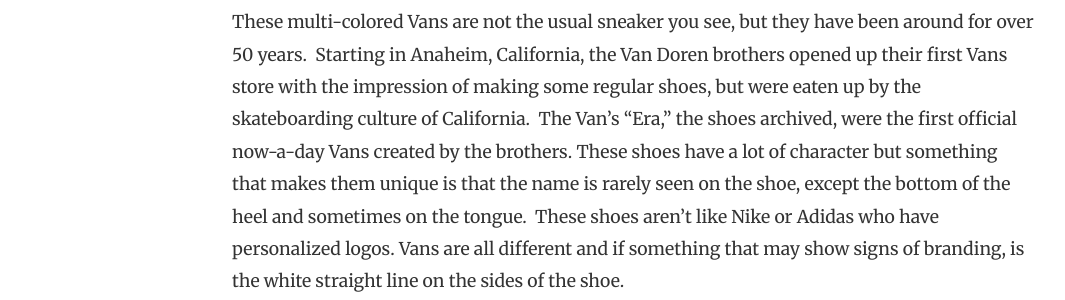
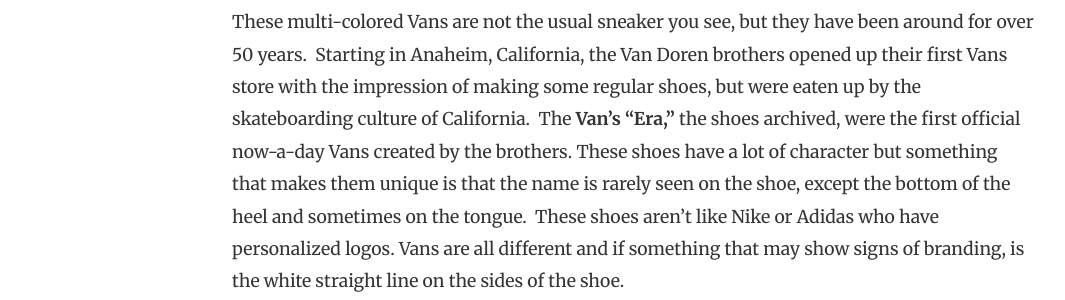
Before and after one commit to H301HistoryHarvest/H301HistoryHarvest, a Jekyll site: the page built from _items/2019-10-03-0018.md, in a window 1280 px wide and 900 px high. Shown: the part 441-741 px from the top of the window, without its empty margins (53-1118 px from the left). Built offline with Jekyll 4.4.1, drawn with Linux system fonts in a browser that asks for light colours; nearby versions of some CDN libraries; comment, search, counter and statistics services are not loaded.

Commit message:
Update 2019-10-03-0018.md

```diff
--- a/_items/2019-10-03-0018.md
+++ b/_items/2019-10-03-0018.md
@@ -16,7 +16,7 @@ tags: [ material culture, clothing, feet, shoes, skateboarding, Vans, Lucky]
 
 ## About This Item
 
-These multi-colored Vans are not the usual sneaker you see, but they have been around for over 50 years.  Starting in Anaheim, California, the Van Doren brothers opened up their first Vans store with the impression of making some regular shoes, but were eaten up by the skateboarding culture of California.  The Van’s “Era,” the shoes archived, were the first official now-a-day Vans created by the brothers. These shoes have a lot of character but something that makes them unique is that the name is rarely seen on the shoe, except the bottom of the heel and sometimes on the tongue.  These shoes aren’t like Nike or Adidas who have personalized logos. Vans are all different and if something that may show signs of branding, is the white straight line on the sides of the shoe.
+These multi-colored Vans are not the usual sneaker you see, but they have been around for over 50 years.  Starting in Anaheim, California, the Van Doren brothers opened up their first Vans store with the impression of making some regular shoes, but were eaten up by the skateboarding culture of California.  The **Van’s “Era,”** the shoes archived, were the first official now-a-day Vans created by the brothers. These shoes have a lot of character but something that makes them unique is that the name is rarely seen on the shoe, except the bottom of the heel and sometimes on the tongue.  These shoes aren’t like Nike or Adidas who have personalized logos. Vans are all different and if something that may show signs of branding, is the white straight line on the sides of the shoe.
 
 
 These sneakers are unlike the others.  How items have no branding, but have such a cult culture following is what people like about items.  These sneakers are items that have no branding and really have no name anywhere on them. What makes them unique is the history behind them.  These aren’t shoes that need a huge logo on them, just like the IU candy stripe pants. Both have been a tradition for each of their respective fields.  It is something that doesn’t need to be outlandish or very huge, it is just having that knowledge of knowing what they are.
```
